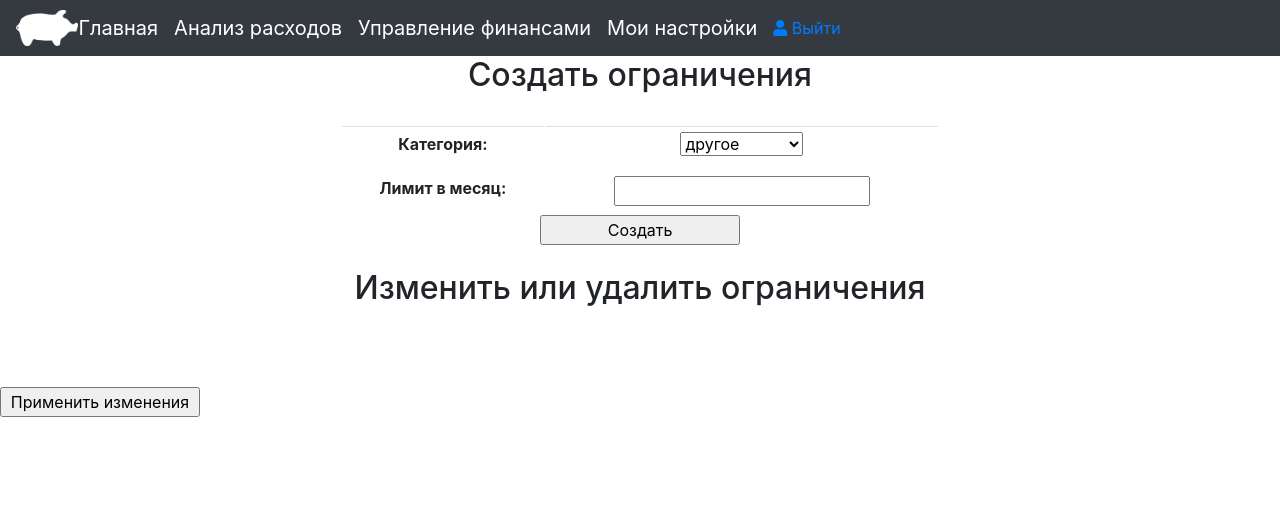
After one commit to USATUKirill96/home_accounting_site, a Django app: page /control/limitations/ in a window 1280 px wide. The commit adds this page. Shown: the top 506 px of the page. Run offline with Django 3.2, Linux system fonts and the light colour scheme; the visitor is signed in with stand-in values (Sample User, id 1); data that the repository does not hold is empty; some libraries are stand-ins or nearby versions.

Commit message:
added limitations

```diff
--- a/fcontrol/forms.py
+++ b/fcontrol/forms.py
@@ -22,3 +22,22 @@ MONTHS = ((1, "январь"), (2, "февраль"), (3, "март"), (4, "ап
 class IncomesPeriodForm(forms.Form):
     month = forms.ChoiceField(choices=MONTHS, initial=date.today().month.as_integer_ratio())
     year = forms.IntegerField(initial=date.today().year)
+
+
+CATEGORIES = (("Другое", "другое"), ("Продукты", "продукты"), ("Развлечения", "развлечения"),
+              ("Бытовые", "бытовые"), ("Здоровье", "здоровье"), ("Транспорт", "транспорт"),
+              ("Животные", "животные"))
+
+
+class LimitationForm(forms.Form):
+    category = forms.ChoiceField(choices=CATEGORIES, label="Категория")
+    sum = forms.IntegerField(label="Лимит в месяц")
+
+
+class OldLimitationForm(forms.Form):
+    def __init__(self, *args, **kwargs):
+       super(OldLimitationForm, self).__init__(*args, **kwargs)
+       self.fields['category'].widget.attrs['readonly'] = True
+
+    category = forms.CharField(label="Категория")
+    sum = forms.IntegerField(label="Лимит в месяц")
--- /dev/null
+++ b/fcontrol/templates/fcontrol/limitations.html
@@ -0,0 +1,40 @@
+{% extends 'base.html' %}
+
+{% block title %} Ограничения и накопления {% endblock %}
+
+{% block content %}
+
+    <h2 align="center">Создать ограничения</h2>
+    <br>
+
+<form action="." method="post">
+<div class="table-responsive" style="text-align: center">
+    <table class="table table-sm" style="max-width: 600px; margin: auto">
+    {{new_limitation.as_table}}
+    </table>
+        {% csrf_token %}
+    <input type="submit" value="Создать" name="create" style="width: 200px">
+</div>
+
+</form>
+<br>
+<h2 align="center">Изменить или удалить ограничения</h2>
+<br>
+<form action="." method="post" enctype="multipart/form-data">
+{{limitations.management_form}}
+{% for form in limitations %}
+        <div class="table-responsive" style="text-align: center;">
+    <table class="table table-sm" style="max-width: 600px; margin: auto">
+{{form.as_table}}
+    </table>
+            <a class="design" href="/control/limitations/remove/{{form.initial.category}}" style="width: 200px">
+                Удалить
+            </a>
+            {% endfor %}
+    {% csrf_token %}
+            <br>
+            <br>
+    <input type="submit" value="Применить изменения" name="edit" style="width: 200px;text-align: center">
+        </div>
+</form>
+{% endblock %}
--- a/fcontrol/templates/fcontrol/main.html
+++ b/fcontrol/templates/fcontrol/main.html
@@ -33,11 +33,11 @@
         </div>
           <div class="col-md-4">
           <div class="card mb-4 shadow-sm">
-              <a href="#">
+              <a href="{% url 'fcontrol:limitations' %}">
               <img height="84%" width="84%" src="{% static 'images/credits.png' %}">
               </a>
             <div class="card-body">
-                <a href="#">
+                <a href="{% url 'fcontrol:limitations' %}">
                 <h3 class="card-text" style="text-align: center; font-size: 24px">Ограничения и накопления</h3></p>
                 </a>
             </div>
--- a/fcontrol/urls.py
+++ b/fcontrol/urls.py
@@ -7,4 +7,6 @@ urlpatterns = [
     path('incomes/', views.incomes, name='incomes'),
     path('edit/', views.edit_income, name='edit'),
     path('remove/<int:operation_id>/', views.remove, name='remove'),
+    path('limitations/', views.limitations, name='limitations'),
+    path('limitations/remove/<str:category>/', views.delete_limitation, name='delete_limitation')
 ]
--- a/fcontrol/views.py
+++ b/fcontrol/views.py
@@ -1,11 +1,12 @@
-import requests
 from datetime import date as currentdate
 from datetime import datetime
-from django.shortcuts import render
-from django.contrib.auth import views as auth_views
+
+import requests
+from django.contrib import messages
 from django.contrib.auth.decorators import login_required
 from django.shortcuts import render, redirect
-from django.contrib import messages
+from django.forms import formset_factory
+
 from .forms import *
 
 
@@ -81,11 +82,11 @@ def edit_income(request):
             name = incomes_form.cleaned_data['name']
             sum = incomes_form.cleaned_data['sum']
             operation_id = incomes_form.cleaned_data['operation_id']
-        # if True:
-        #     date = incomes_form.data['date'].clean()
-        #     name = incomes_form.data['name']
-        #     sum = incomes_form.data['sum']
-        #     operation_id = incomes_form.data['operation_id']
+            # if True:
+            #     date = incomes_form.data['date'].clean()
+            #     name = incomes_form.data['name']
+            #     sum = incomes_form.data['sum']
+            #     operation_id = incomes_form.data['operation_id']
             requests.put('http://localhost:8000/api/incomes/', data={'user_id': request.user.pk,
                                                                      'source': 'site',
                                                                      'date': date,
@@ -99,5 +100,58 @@ def edit_income(request):
 @login_required
 def remove(request, operation_id):
     """Delete the spending and redirect to the main page"""
-    requests.delete(f'http://localhost:8000/api/incomes?operation_id={operation_id}&user_id={request.user.pk}&source=site')
+    requests.delete(
+        f'http://localhost:8000/api/incomes?operation_id={operation_id}&user_id={request.user.pk}&source=site')
     return redirect('fcontrol:incomes')
+
+
+@login_required
+def limitations(request):
+    def create_limitation_forms(old_limits):
+        """uses formset factory to create personal form for each limitation. Takes json from REST, returns formset"""
+        initial_data = []
+        for position in old_limits:
+            initial_data.append({'category': position['category'], 'sum': position['sum']})
+        limitations_factory = formset_factory(OldLimitationForm, extra=0)
+        formset = limitations_factory(initial=initial_data)
+        return formset
+
+    if request.method == "POST" and "create" in request.POST:
+        new_limitation = LimitationForm(request.POST)
+
+        if new_limitation.is_valid():
+            category = new_limitation.cleaned_data['category']
+            sum = new_limitation.cleaned_data['sum']
+            requests.post(f"http://localhost:8000/api/limitations/", data={'user_id': request.user.pk,
+                                                                           'source': 'site',
+                                                                           'category': category,
+                                                                           'sum': sum})
+    if request.method == "POST" and "edit" in request.POST:
+        limitations_factory = formset_factory(LimitationForm, extra=0)
+        limitations_set = limitations_factory(request.POST)
+
+        if limitations_set.is_valid():
+            print("da validno")
+            for limitation_form in limitations_set.forms:
+                if True:
+                    sum = limitation_form.cleaned_data['sum']
+                    category = limitation_form.cleaned_data['category']
+                    requests.put(f"http://localhost:8000/api/limitations/", data={'user_id': request.user.pk,
+                                                                                  'source': 'site',
+                                                                                  'category': category,
+                                                                                  'sum': sum})
+
+    new_limitation = LimitationForm()
+    saved_limitations = requests.get(
+        f"http://localhost:8000/api/limitations?user_id={request.user.pk}&source=site")
+    saved_limitations_json = saved_limitations.json()["Limitations"]
+    saved_limitations_forms = create_limitation_forms(saved_limitations_json)
+    render_data = {'section': 'limitations', 'limitations': saved_limitations_forms, 'new_limitation': new_limitation}
+    return render(request, 'fcontrol/limitations.html', render_data)
+
+
+@login_required
+def delete_limitation(request, category):
+    requests.delete(
+        f'http://localhost:8000/api/limitations?category={category}&user_id={request.user.pk}&source=site')
+    return redirect('fcontrol:limitations')
--- a/website/templates/base.html
+++ b/website/templates/base.html
@@ -16,9 +16,8 @@
 
 
 </head>
-
-  <body>
-  <nav class="navbar navbar-expand-md navbar-dark fixed-top bg-dark">
+  <body style="min-height: 100%">
+  <nav class="navbar navbar-expand-md navbar-dark bg-dark">
        <img height="5%" width="5%" src="{% static 'images/logo.png' %}">
   <a class="navbar-brand" href="{% url 'main' %}"> Главная</a>
       <a class="navbar-brand" href="{% url 'analysis:main' %}">Анализ расходов</a>
@@ -29,10 +28,10 @@
               <span class="d-none d-md-inline-block">Выйти</span>
           </a>
 </nav>
-<br>
-<br>
-<br>
-<br>
+  <div style="position: relative; min-height: 100%">
+  <div style="padding-bottom: 90px">
 {% block content %} {%endblock %}
+  </div>
+  </div>
 </body>
 </html>
```
